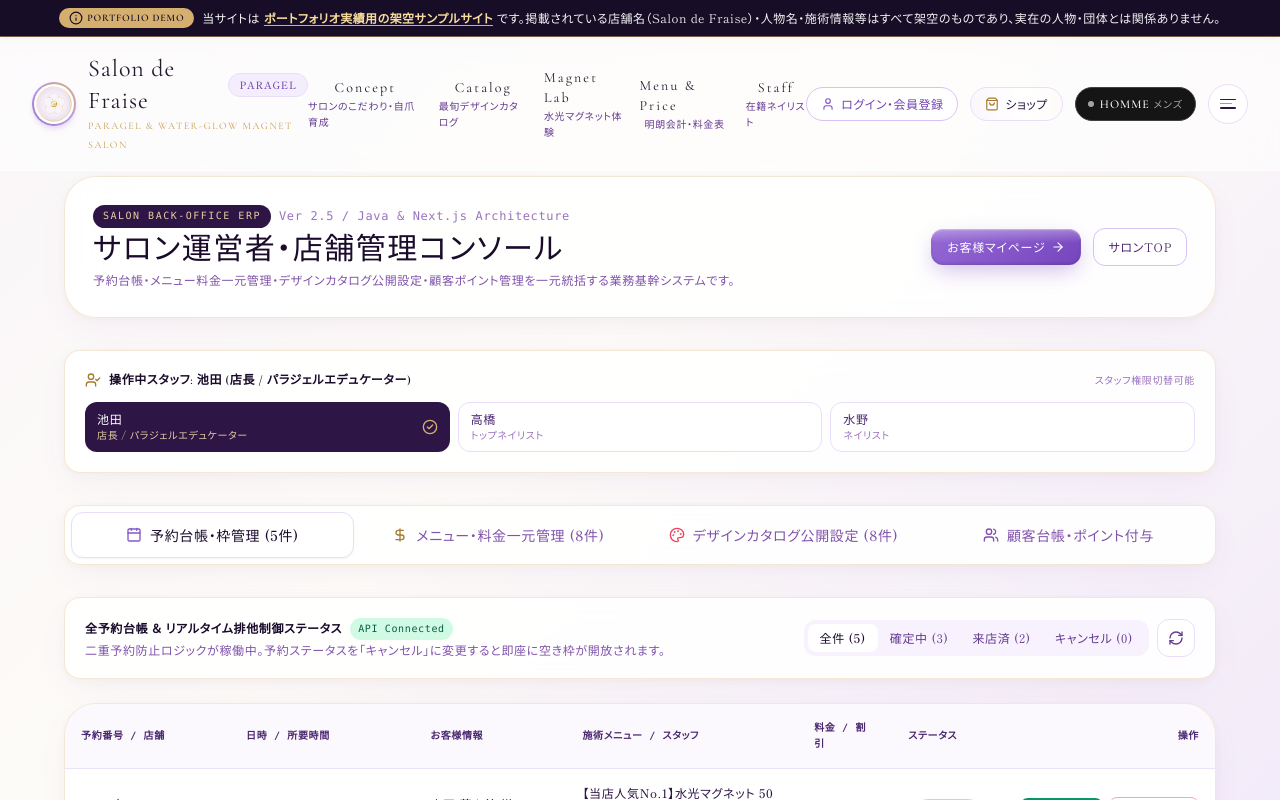
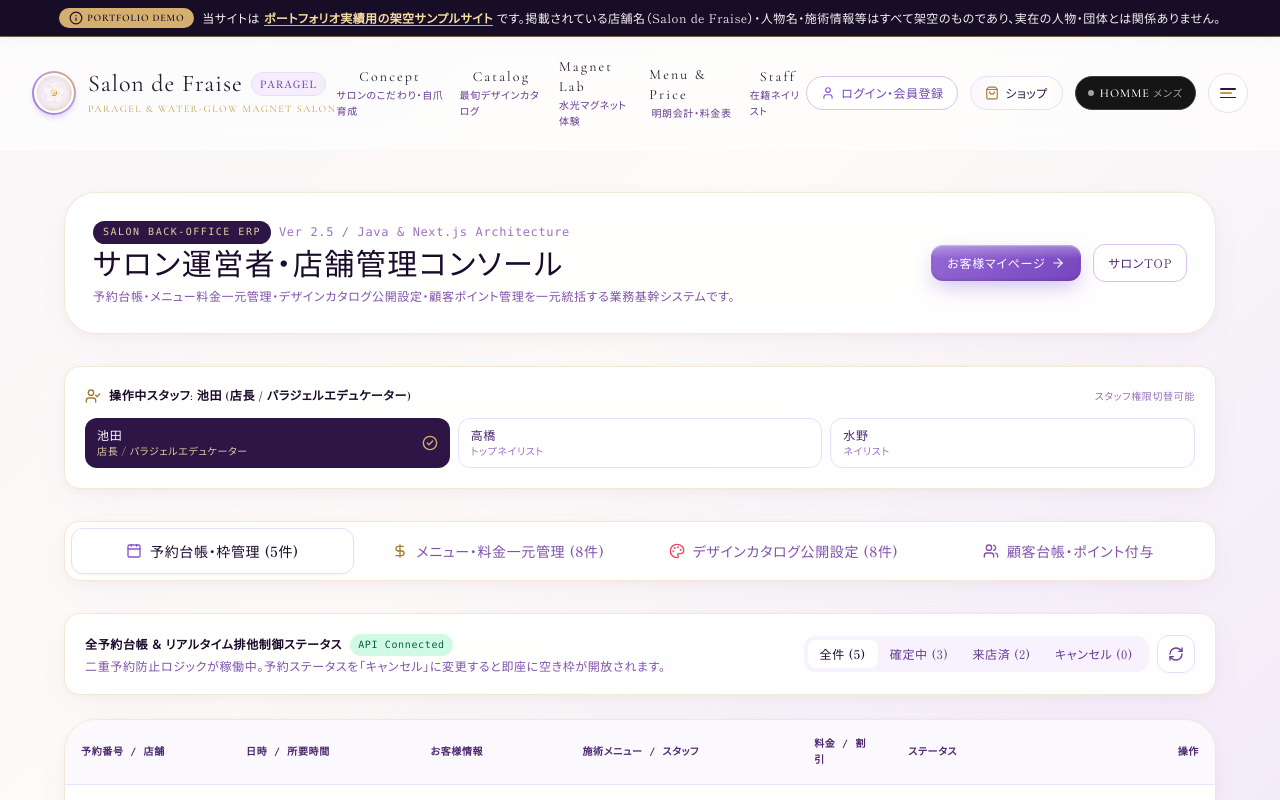
Before and after one commit to ikeda-haruka/nailsalon, a Next.js app: page /admin in a window 1280 px wide. Shown: the top 800 px of the page. Built offline with nearby package versions, Linux system fonts and the light colour scheme.

Commit message:
fix: スマホ表示時のヘッダー縦長折り返し防止および上部余白(pt-48)確保による要素の隠れ解消

```diff
--- a/src/app/admin/page.tsx
+++ b/src/app/admin/page.tsx
@@ -304,7 +304,7 @@ export default function AdminPage() {
   }
 
   return (
-    <div className="min-h-screen pt-36 sm:pt-40 lg:pt-44 pb-24 px-4 sm:px-6 lg:px-8 aurora-bg">
+    <div className="min-h-screen pt-48 sm:pt-44 lg:pt-48 pb-24 px-4 sm:px-6 lg:px-8 aurora-bg">
       <div className="max-w-6xl mx-auto space-y-8">
 
         {/* トースト通知 */}
--- a/src/app/login/page.tsx
+++ b/src/app/login/page.tsx
@@ -62,7 +62,7 @@ export default function LoginPage() {
   };
 
   return (
-    <div className="min-h-screen pt-36 sm:pt-40 lg:pt-44 pb-20 px-4 sm:px-6 lg:px-8 aurora-bg flex items-center justify-center">
+    <div className="min-h-screen pt-48 sm:pt-44 lg:pt-48 pb-20 px-4 sm:px-6 lg:px-8 aurora-bg flex items-center justify-center">
       <div className="max-w-md w-full space-y-6">
 
         {/* ヘッダータイトル */}
--- a/src/app/mypage/page.tsx
+++ b/src/app/mypage/page.tsx
@@ -277,7 +277,7 @@ export default function MyPage() {
   const currentRankInfo = rankColors[user.rank] || rankColors.Regular;
 
   return (
-    <div className="min-h-screen pt-36 sm:pt-40 lg:pt-44 pb-24 px-4 sm:px-6 lg:px-8 aurora-bg">
+    <div className="min-h-screen pt-48 sm:pt-44 lg:pt-48 pb-24 px-4 sm:px-6 lg:px-8 aurora-bg">
       <div className="max-w-4xl mx-auto space-y-8">
 
         {/* トースト通知 */}
--- a/src/app/shop/page.tsx
+++ b/src/app/shop/page.tsx
@@ -335,7 +335,7 @@ export default function ShopPage() {
 
 
   return (
-    <div className="min-h-screen pt-36 sm:pt-40 lg:pt-44 pb-24 aurora-bg">
+    <div className="min-h-screen pt-48 sm:pt-44 lg:pt-48 pb-24 aurora-bg">
       <div className="max-w-7xl mx-auto px-4 sm:px-6 lg:px-8 space-y-10">
 
         {/* ページパンくず＆トップナビ */}
--- a/src/components/Header.tsx
+++ b/src/components/Header.tsx
@@ -111,8 +111,8 @@ export default function Header() {
             <div className="flex items-center justify-between">
 
               {/* ロゴ */}
-              <Link href="/" className="flex items-center gap-3 group">
-                <div className="w-10 h-10 sm:w-11 sm:h-11 rounded-full p-0.5 bg-gradient-to-tr from-[#9975cb] via-[#b895ea] to-[#d4af6e] shadow-md shadow-lavender-400/30 group-hover:scale-105 transition-transform relative shrink-0">
+              <Link href="/" className="flex items-center gap-2 sm:gap-3 group shrink-0">
+                <div className="w-9 h-9 sm:w-11 sm:h-11 rounded-full p-0.5 bg-gradient-to-tr from-[#9975cb] via-[#b895ea] to-[#d4af6e] shadow-md shadow-lavender-400/30 group-hover:scale-105 transition-transform relative shrink-0">
                   <div className="w-full h-full rounded-full overflow-hidden relative bg-white">
                     <Image
                       src="/images/brand_emblem.svg"
@@ -124,16 +124,16 @@ export default function Header() {
                     />
                   </div>
                 </div>
-                <div>
-                  <div className="flex items-center gap-2">
-                    <span className="text-xl sm:text-2xl font-serif font-normal tracking-wide text-plum-dark">
+                <div className="min-w-0">
+                  <div className="flex items-center gap-1.5 sm:gap-2">
+                    <span className="text-base sm:text-2xl font-serif font-normal tracking-wide text-plum-dark whitespace-nowrap">
                       Salon de Fraise
                     </span>
-                    <span className="text-[10px] px-2.5 py-0.5 rounded-full bg-lavender-100 text-lavender-700 border border-lavender-200 font-medium tracking-wider hidden sm:inline-block">
+                    <span className="text-[10px] px-2 py-0.5 rounded-full bg-lavender-100 text-lavender-700 border border-lavender-200 font-medium tracking-wider hidden sm:inline-block">
                       PARAGEL
                     </span>
                   </div>
-                  <p className="text-[10px] text-gold-500 font-normal tracking-widest uppercase font-serif">
+                  <p className="text-[9px] sm:text-[10px] text-gold-500 font-normal tracking-widest uppercase font-serif whitespace-nowrap hidden sm:block">
                     Paragel & Water-Glow Magnet Salon
                   </p>
                 </div>
--- a/src/components/HeroSection.tsx
+++ b/src/components/HeroSection.tsx
@@ -8,7 +8,7 @@ import { SALON_INFO } from "@/data/salonData";
 
 export default function HeroSection() {
   return (
-    <section className="relative min-h-[92vh] flex items-center pt-36 sm:pt-40 lg:pt-44 pb-10 sm:pb-16 overflow-hidden aurora-bg">
+    <section className="relative min-h-[92vh] flex items-center pt-48 sm:pt-44 lg:pt-48 pb-10 sm:pb-16 overflow-hidden aurora-bg">
       {/* 繊細な光彩グロー */}
       <div className="absolute -top-32 -left-32 w-96 h-96 bg-lavender-300/25 rounded-full blur-3xl pointer-events-none" />
       <div className="absolute top-1/3 -right-24 w-[32rem] h-[32rem] bg-gold-200/30 rounded-full blur-3xl pointer-events-none" />
--- a/src/components/mens/MensHeroSection.tsx
+++ b/src/components/mens/MensHeroSection.tsx
@@ -10,7 +10,7 @@ import MensBrandLogoPlaceholder from "@/components/mens/MensBrandLogoPlaceholder
 export default function MensHeroSection() {
   const [imageError, setImageError] = useState(false);
   return (
-    <section className="relative min-h-[92vh] flex items-center justify-center pt-36 sm:pt-40 pb-20 overflow-hidden mens-bg">
+    <section className="relative min-h-[92vh] flex items-center justify-center pt-48 sm:pt-44 pb-20 overflow-hidden mens-bg">
       {/* 背景のモノトーンメッシュグラデーション */}
       <div className="absolute top-1/4 -left-48 w-96 h-96 rounded-full bg-radial from-zinc-700/20 to-transparent blur-3xl pointer-events-none" />
       <div className="absolute bottom-10 -right-48 w-96 h-96 rounded-full bg-radial from-zinc-600/15 to-transparent blur-3xl pointer-events-none" />
```
